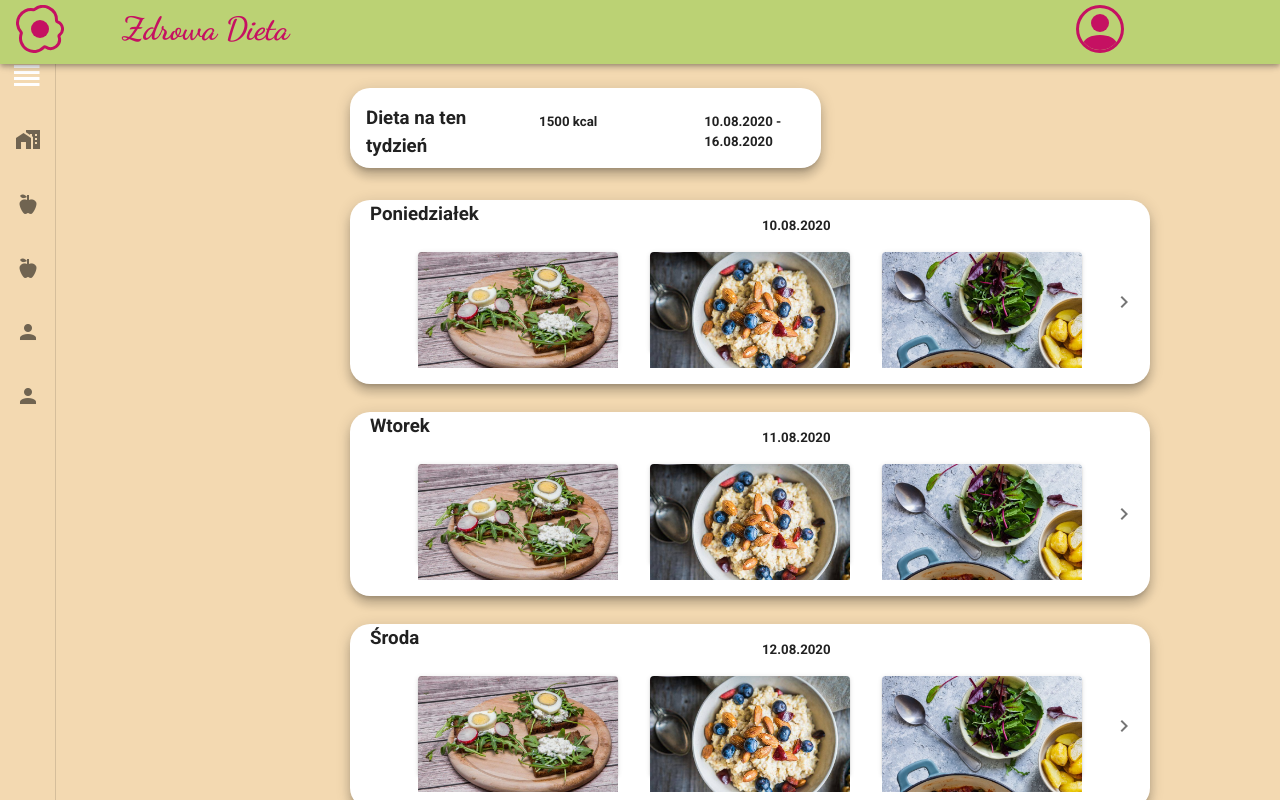
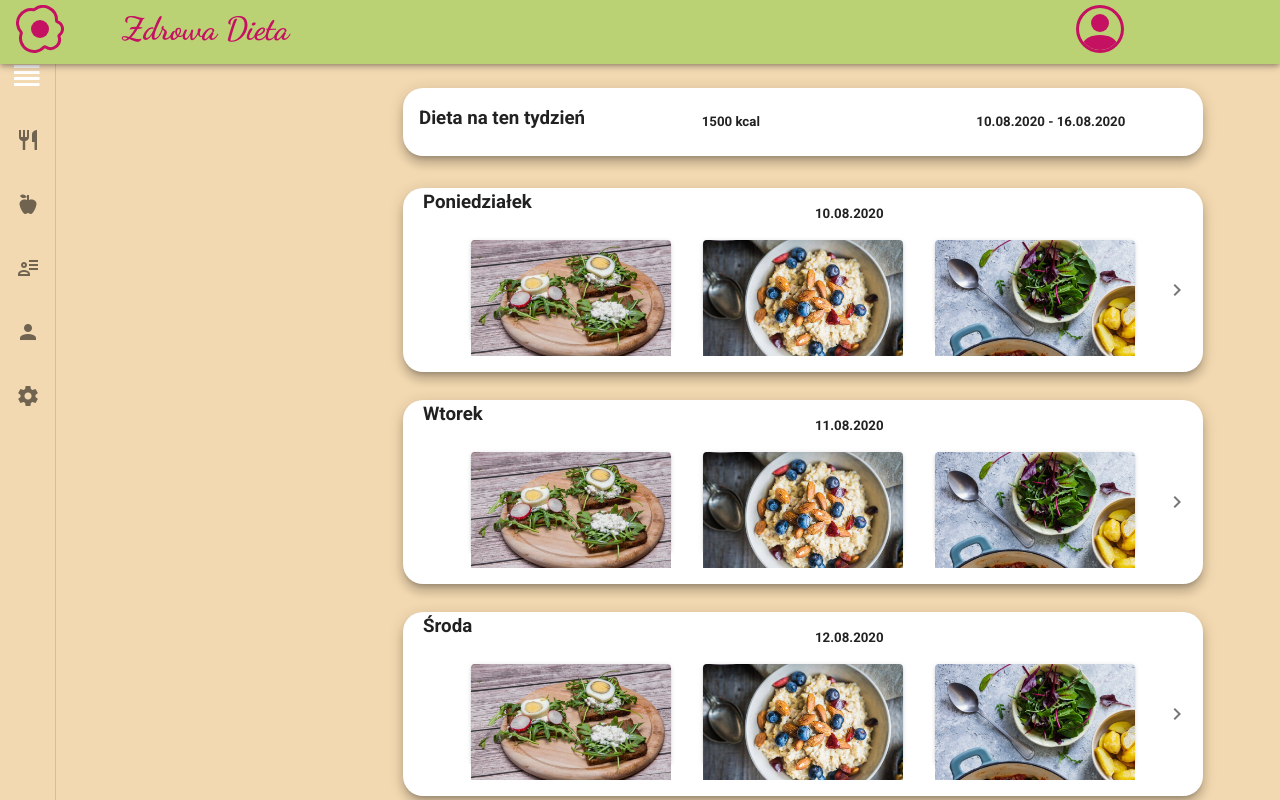
Before and after one commit to yuriykis/dietacukrzyka, a Vue app: page / in a window 1280 px wide. Shown: the top 800 px of the page. Built offline with nearby package versions, Linux system fonts and the light colour scheme.

Commit message:
fix-layout-and-menu-icons

```diff
--- a/src/App.vue
+++ b/src/App.vue
@@ -24,7 +24,7 @@
         <v-col lg="3" class="pt-0 pb-0">
            <Menu/>
         </v-col>
-         <v-col lg="5">
+         <v-col>
            <FoodMenu/>
         </v-col>
          <v-col lg="2">
--- a/src/components/FoodMenu.vue
+++ b/src/components/FoodMenu.vue
@@ -5,6 +5,7 @@
           <v-sheet
             class="mx-auto rounded-corner"
             elevation="8"
+            width="800"
             max-height="80"
             >
                 <v-row>
@@ -22,8 +23,7 @@
       </v-row>
   </v-container>
       <v-container v-for="(day, i) in days" :key="i">
-          <v-row class="mb-1 no-gutters"
-          no-gutters>
+          <v-row class="mb-1 no-gutters">
           <v-sheet
           class="mx-auto rounded-corner"
           elevation="8"
--- a/src/components/Menu.vue
+++ b/src/components/Menu.vue
@@ -38,11 +38,11 @@
     data: () => ({
       drawer: true,
         items: [
-          { title: 'Dieta na ten tydzień', icon: 'mdi-home-city' },
+          { title: 'Dieta na ten tydzień', icon: 'mdi-silverware-fork-knife' },
           { title: 'Przepisy', icon: 'mdi-food-apple' },
-          { title: 'Porady', icon: 'mdi-food-apple' },
+          { title: 'Porady', icon: 'mdi-account-details-outline' },
           { title: 'Konto', icon: 'mdi-account' },
-          { title: 'Ustawienia', icon: 'mdi-account' },
+          { title: 'Ustawienia', icon: 'mdi-cog' },
         ],
         mini: true,
     }),
```
